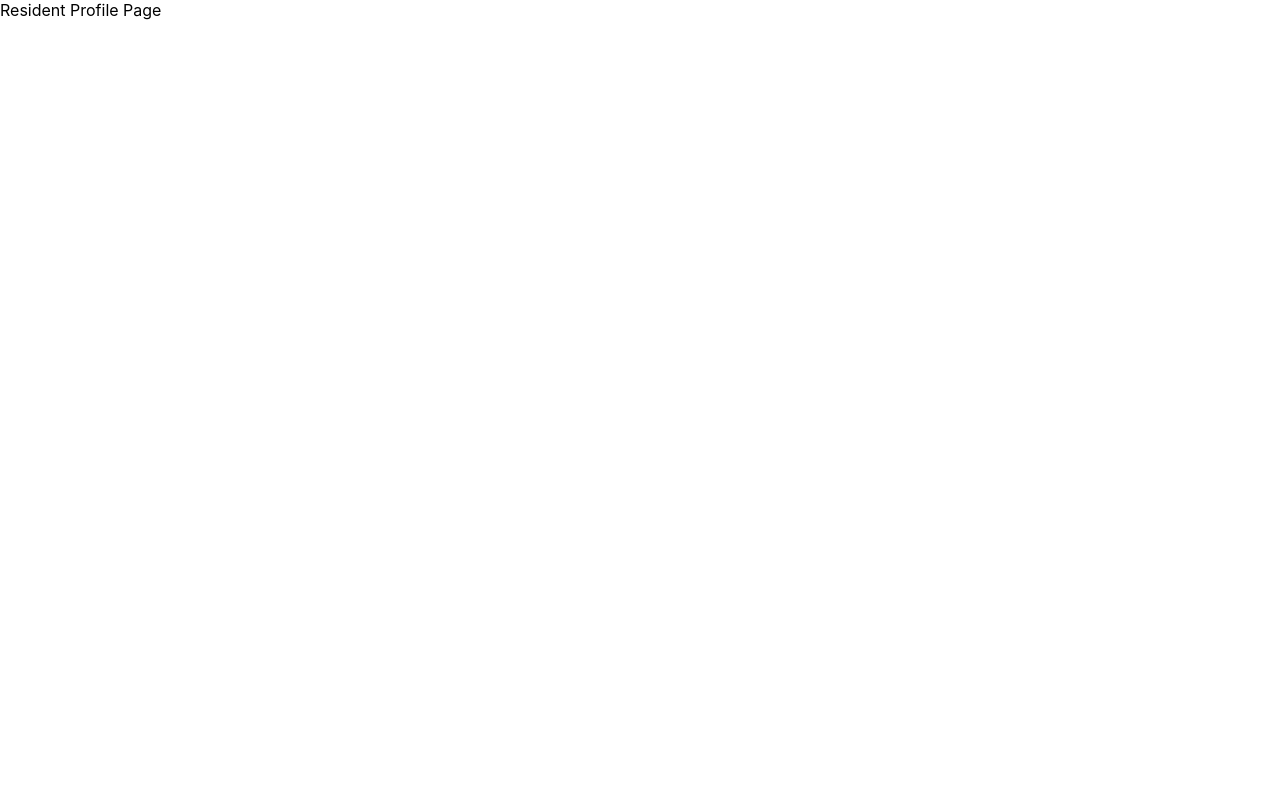
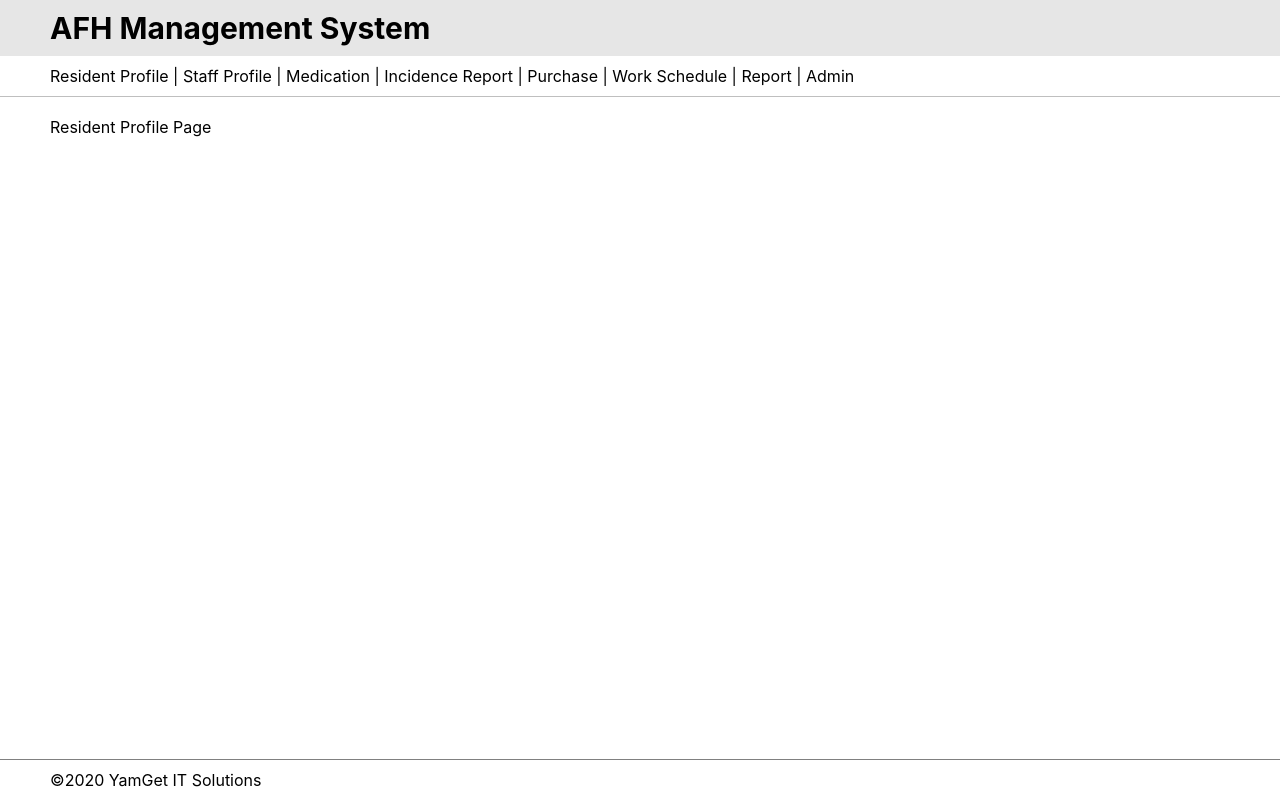
Before and after one commit to yofetahe/AFH_FrontEnd, a React (Create React App) app: page / in a window 1280 px wide. Built offline with nearby package versions, Linux system fonts and the light colour scheme.

Commit message:
add header, footer and menu place holder

```diff
--- a/src/App.tsx
+++ b/src/App.tsx
@@ -1,10 +1,20 @@
-import React from 'react';
+import React, { Fragment } from 'react';
 import './App.css';
 
+import Header from './components/common/header';
+import Footer from './components/common/footer';
+import Menu from './components/common/menu';
 import Resident from './components/resident_profile/index';
 
 function App() {
-  return <Resident />;
+  return (
+    <Fragment>
+      <Header />
+      <Menu />
+      <Resident />
+      <Footer />
+    </Fragment>
+  );
 }
 
 export default App;
--- /dev/null
+++ b/src/components/common/footer.css
@@ -0,0 +1,7 @@
+.footer {
+    border-top: solid 1px gray;
+    padding: 10px 50px;
+    position: fixed;
+    bottom: 0;
+    width: 100%;
+}
--- /dev/null
+++ b/src/components/common/footer.tsx
@@ -0,0 +1,9 @@
+import React from 'react';
+
+import './footer.css';
+
+const Footer = () => {
+    return <div className='footer'>&copy;2020 YamGet IT Solutions </div>
+}
+
+export default Footer;
--- /dev/null
+++ b/src/components/common/header.css
@@ -0,0 +1,6 @@
+.header {
+    font-size: 30px;
+    font-weight: bold;
+    padding: 10px 50px;
+    background-color: rgba(128, 128, 128, 0.2);
+}
--- /dev/null
+++ b/src/components/common/header.tsx
@@ -0,0 +1,9 @@
+import React from 'react';
+
+import './header.css';
+
+const Header = () => {
+    return <div className='header'>AFH Management System</div>
+}
+
+export default Header;
--- /dev/null
+++ b/src/components/common/menu.css
@@ -0,0 +1,4 @@
+.menu {
+    padding: 10px 50px;
+    border-bottom: solid 1px rgba(128, 128, 128, 0.5);
+}
--- /dev/null
+++ b/src/components/common/menu.tsx
@@ -0,0 +1,13 @@
+import React from 'react';
+
+import './menu.css';
+
+const Menu = () => {
+    return (
+        <div className='menu'>
+            Resident Profile | Staff Profile | Medication | Incidence Report | Purchase | Work Schedule | Report | Admin
+        </div>
+    );
+}
+
+export default Menu;
--- /dev/null
+++ b/src/components/resident_profile/index.css
@@ -0,0 +1,3 @@
+.main-content {
+    padding: 20px 50px;
+}
--- a/src/components/resident_profile/index.tsx
+++ b/src/components/resident_profile/index.tsx
@@ -1,4 +1,6 @@
 import React, { Component } from 'react';
+
+import './index.css';
 
 class ResidentProfile extends Component {
     state = {
@@ -6,7 +8,7 @@ class ResidentProfile extends Component {
     }
     render() {
         return (
-            <div> {this.state.page} </div>
+            <div className='main-content'> {this.state.page} </div>
         );
     }
 }
```
